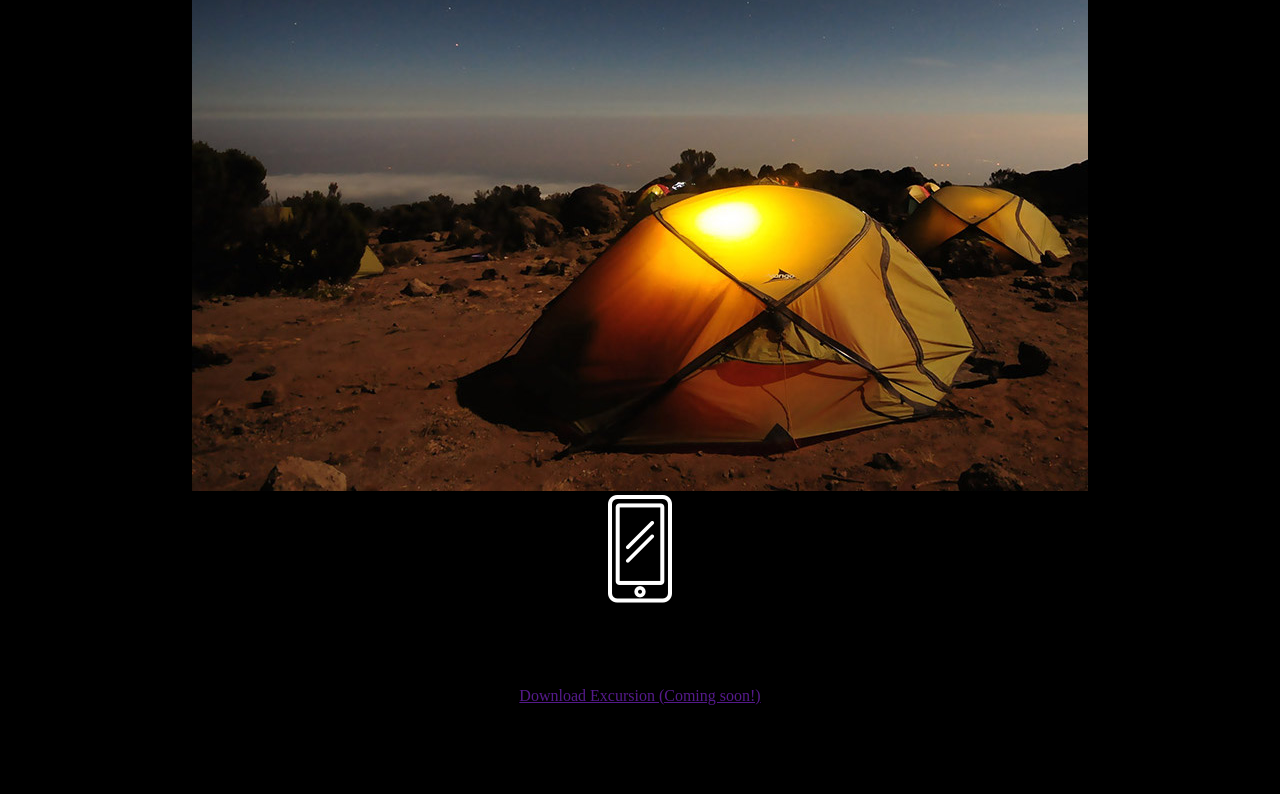
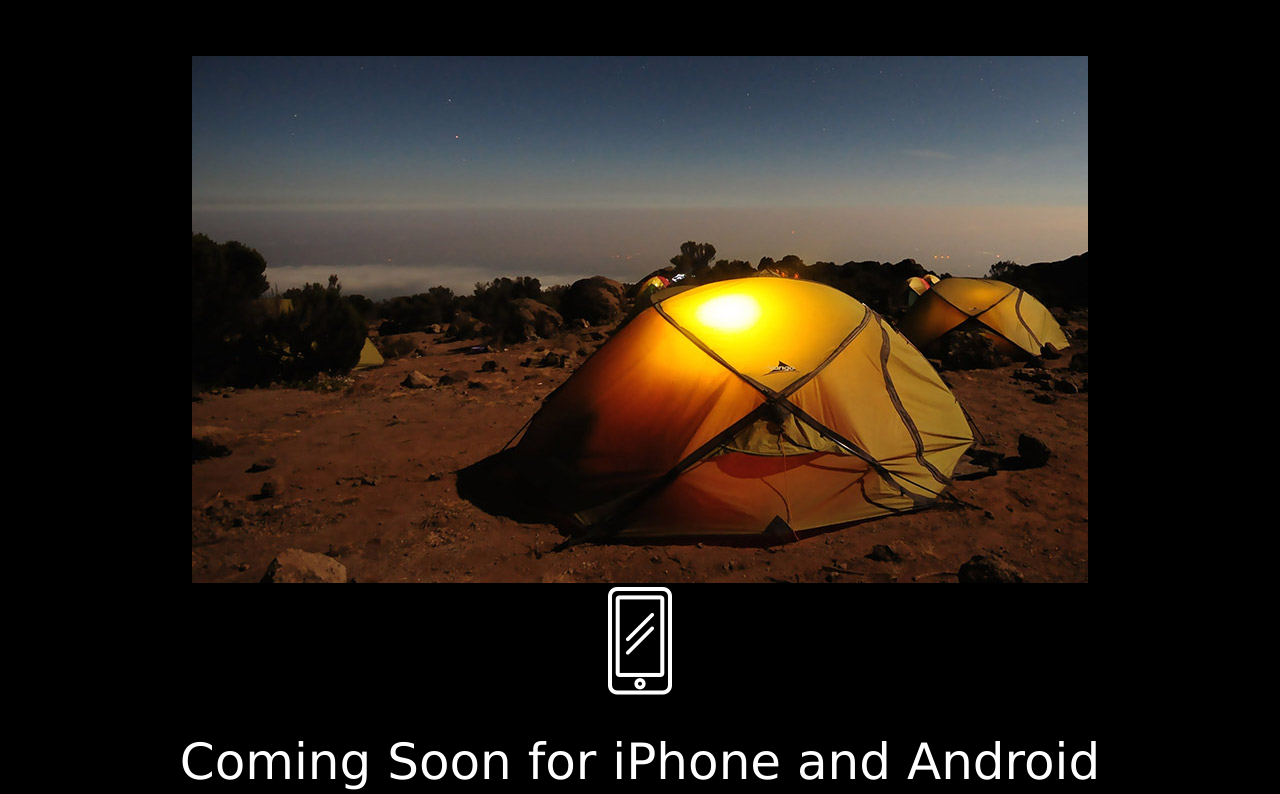
Before and after one commit to mm02313/excursion, a plain HTML site: page index.html in a window 1280 px wide. Shown: the part 402-1196 px from the top of the page. Before the commit the page ends 1157 px from the top, so only its background shows below. Drawn offline with Linux system fonts and the light colour scheme.

Commit message:
Add Header section CSS styling

```diff
--- a/resources/css/style.css
+++ b/resources/css/style.css
@@ -1,4 +1,17 @@
 body {
   background-color: Black;
+  font-family: Verdana, sans-serif;
   text-align: center;
 }
+
+h1 {
+  font-weight: normal;
+  font-size: 50px;
+  color: White;
+  text-align: center;
+}
+
+a {
+  font-size: 16px;
+  color: Aquamarine;
+}
```
